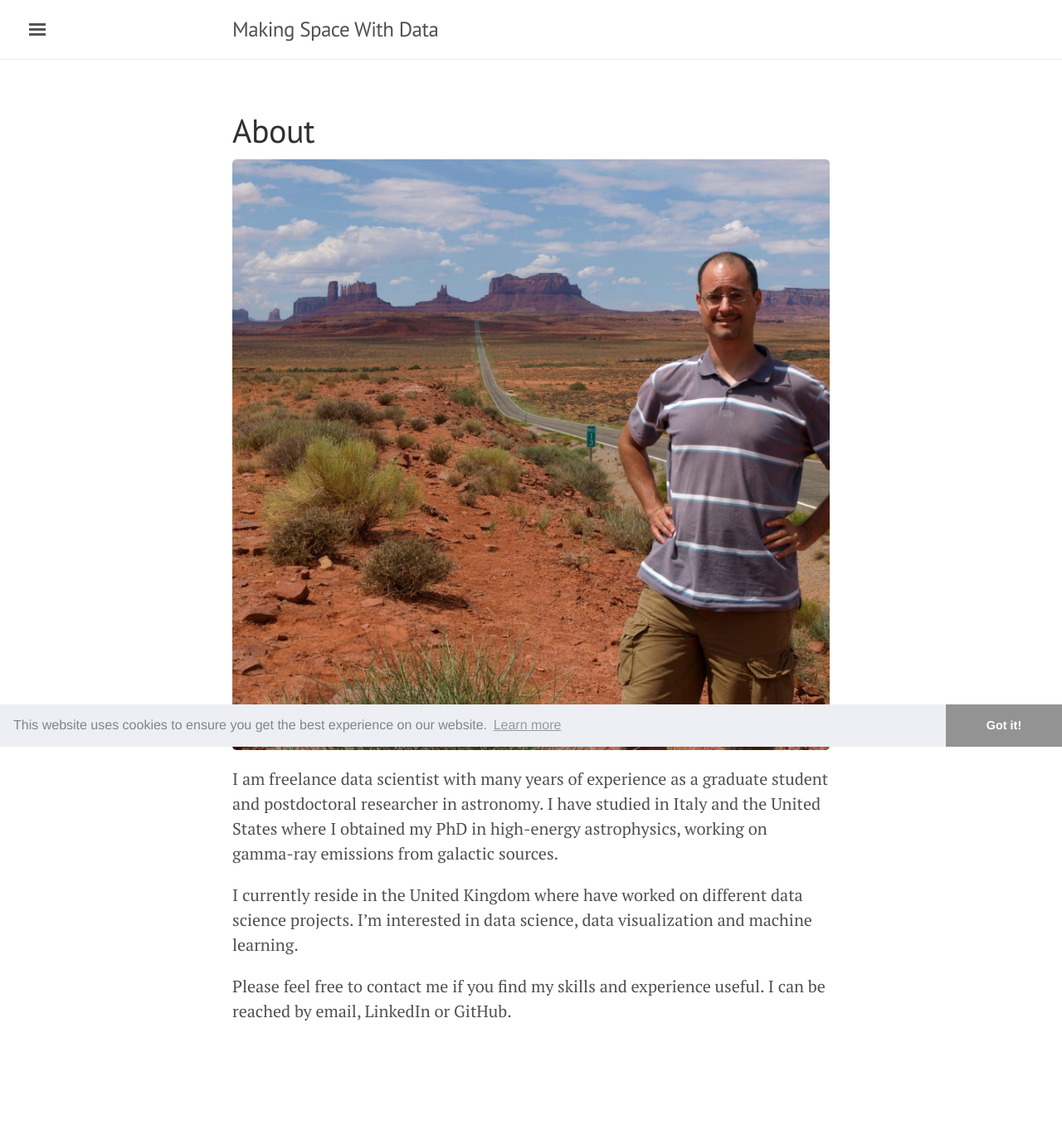
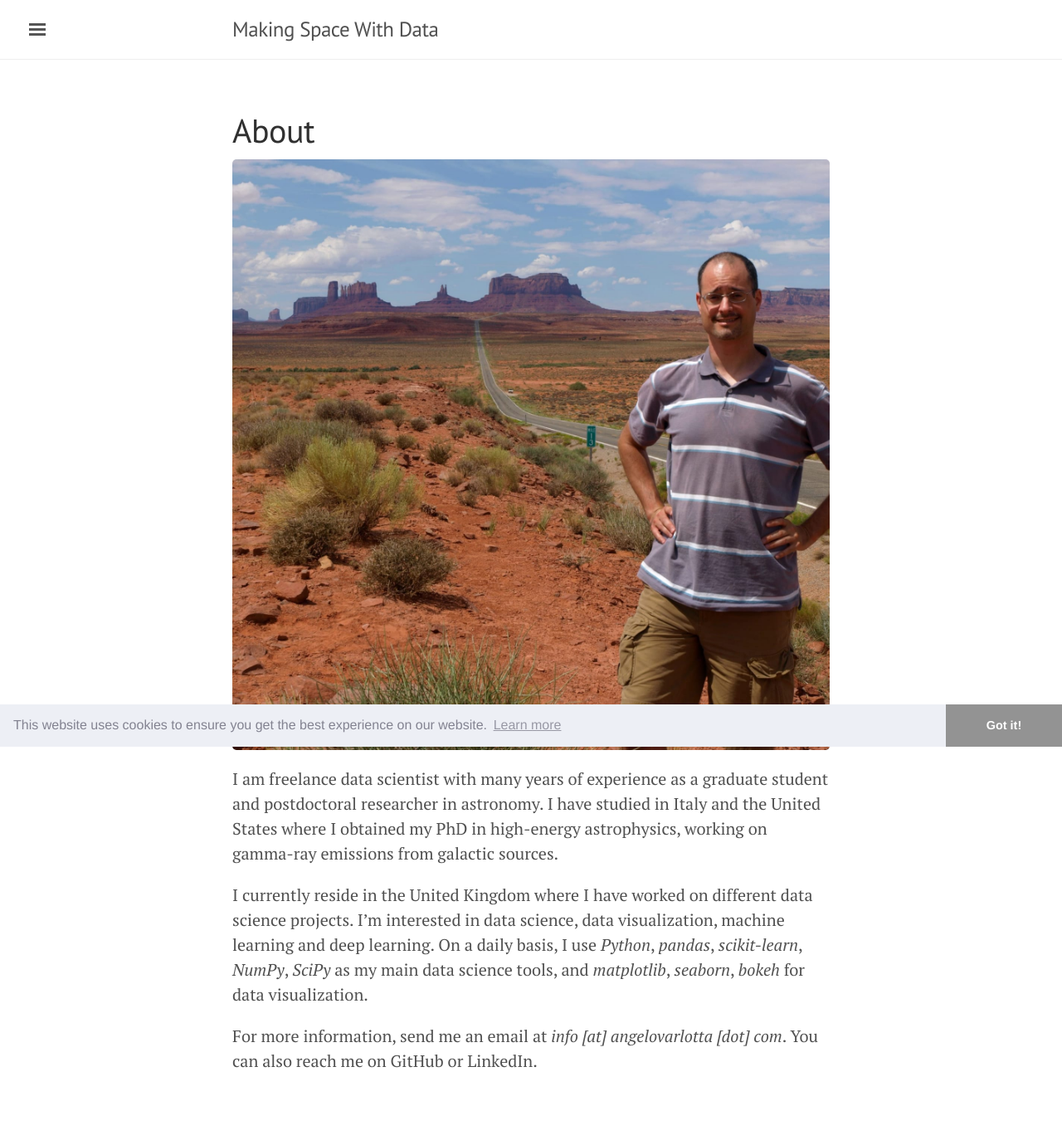
Before and after one commit to capac/personal-homepage, a Jekyll site: the page built from about.md, in a window 1280 px wide. Shown: the whole page at 83% size. Built offline with Jekyll 4.4.1, drawn with Linux system fonts in a browser that asks for light colours; before the commit the page ends 1314 px from its top, so only the background shows below that.

Commit message:
Added toolbase knowledge and info [dot] angelovarlotta [dot] com email

```diff
--- a/about.md
+++ b/about.md
@@ -8,6 +8,6 @@ permalink: /about/
 
 I am freelance data scientist with many years of experience as a graduate student and postdoctoral researcher in astronomy. I have studied in Italy and the United States where I obtained my PhD in high-energy astrophysics, working on gamma-ray emissions from galactic sources.
 
-I currently reside in the United Kingdom where have worked on different data science projects. I'm interested in data science, data visualization and machine learning.
+I currently reside in the United Kingdom where I have worked on different data science projects. I'm interested in data science, data visualization, machine learning and deep learning. On a daily basis, I use _Python_, _pandas_, _scikit-learn_, _NumPy_, _SciPy_ as my main data science tools, and  _matplotlib_, _seaborn_, _bokeh_ for data visualization.
 
-Please feel free to contact me if you find my skills and experience useful. I can be reached by email, LinkedIn or GitHub.
+For more information, send me an email at _info [at] angelovarlotta [dot] com_. You can also reach me on GitHub or LinkedIn.
```
